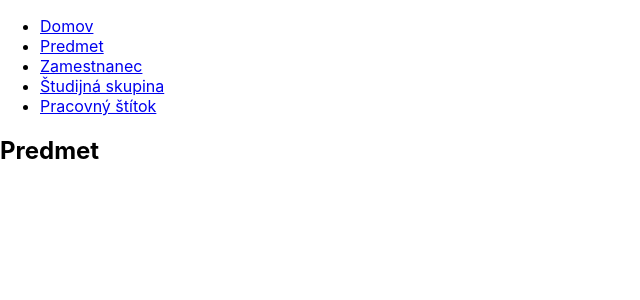
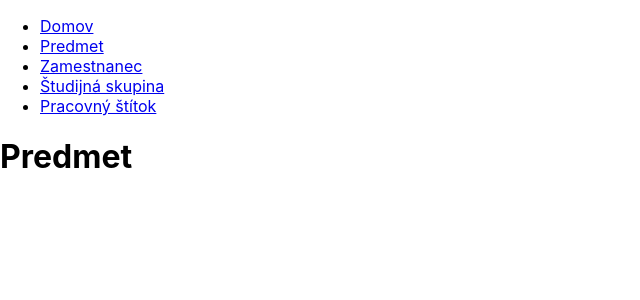
Before and after one commit to PeterMada/AK8PO, a React (Create React App) app in the folder client/: page /subject in a window 1280 px wide. Shown: the top 300 px of the page, without its empty margins (0-640 px from the left). Built offline with nearby package versions, Linux system fonts and the light colour scheme; no server answers.

Commit message:
Create subject page

```diff
--- a/client/src/App.js
+++ b/client/src/App.js
@@ -9,13 +9,14 @@ import {
 import EmployeePage from './pages/EmployeePage';
 import StudyGroupPage from './pages/StudyGroupPage';
 import WorkLabelPage from './pages/WorkLabelPage';
+import SubjectPage from './pages/SubjectPage';
 
 const Home = () => {
   return <h2>Home</h2>;
 }
 
 const Subject = () => {
-  return <h2>Predmet</h2>;
+  return <SubjectPage />;
 }
 
 const Employee = () => {
--- /dev/null
+++ b/client/src/pages/SubjectPage.js
@@ -0,0 +1,12 @@
+import React from 'react';
+
+const SubjectPage = () => {
+
+    return (
+        <React.Fragment>
+            <h1>Predmet</h1>
+        </React.Fragment>
+    )
+}
+
+export default SubjectPage;
```
